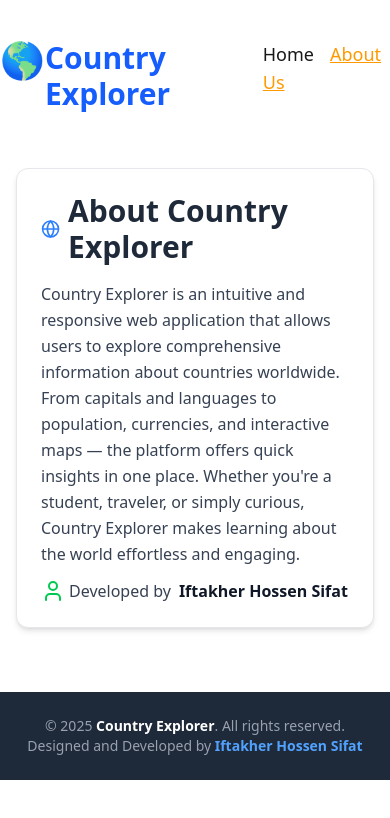
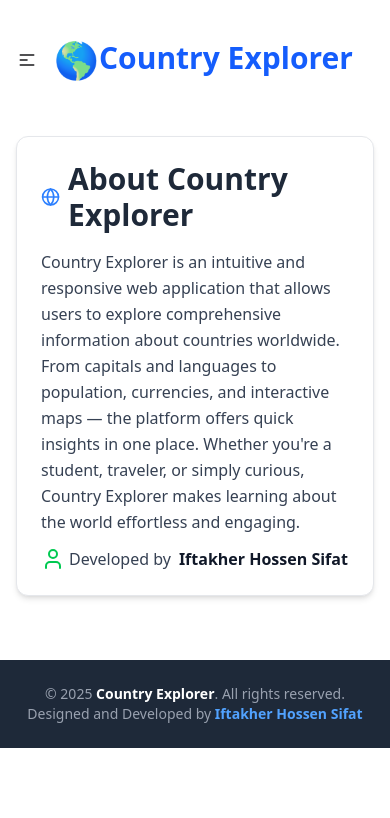
Before and after one commit to iftakhersifat/country-explorer, a React (Vite) app: page /about in a window 390 px wide. Shown: the top 818 px of the page. Built offline with nearby package versions, Linux system fonts and the light colour scheme.

Commit message:
added updated navbar

```diff
--- a/src/Components/Navbar/Navbar.jsx
+++ b/src/Components/Navbar/Navbar.jsx
@@ -6,10 +6,23 @@ const Navbar = () => {
     return (
         <div className='container mx-auto flex justify-between mt-10'>
             <div className='flex gpa-4'>
-                <span className="text-4xl">🌎</span>
-                <h1 className="text-3xl font-bold text-blue-600">Country Explorer</h1>
+            <div className="dropdown">
+           <div tabIndex={0} role="button" className="btn btn-ghost lg:hidden">
+        <svg xmlns="http://www.w3.org/2000/svg" className="h-5 w-5" fill="none" viewBox="0 0 24 24" stroke="currentColor"> <path strokeLinecap="round" strokeLinejoin="round" strokeWidth="2" d="M4 6h16M4 12h8m-8 6h16" /> </svg>
+        </div>
+        <ul
+        tabIndex={0}
+        className="menu menu-sm dropdown-content bg-base-100 rounded-box z-1 mt-3 w-52 p-2 shadow border border-amber-500">
+        <NavLink to="/" className={({isActive})=> isActive ? "text-amber-500 text-lg underline" : "text-lg"}>Home</NavLink>
+        <NavLink to="/about" className={({isActive})=> isActive ? "text-amber-500 text-lg underline" : "text-lg"}>About Us</NavLink>
+        </ul>
+        </div>
+        <span className="text-4xl">🌎</span>
+            <h1 className="text-3xl font-bold text-blue-600">Country Explorer</h1>
             </div>
-            <div className='space-x-4'>
+
+            {/* link section */}
+            <div className='space-x-4 lg:flex hidden'>
             <NavLink to="/" className={({isActive})=> isActive ? "text-amber-500 text-lg underline" : "text-lg"}>Home</NavLink>
             <NavLink to="/about" className={({isActive})=> isActive ? "text-amber-500 text-lg underline" : "text-lg"}>About Us</NavLink>
             </div>
```
